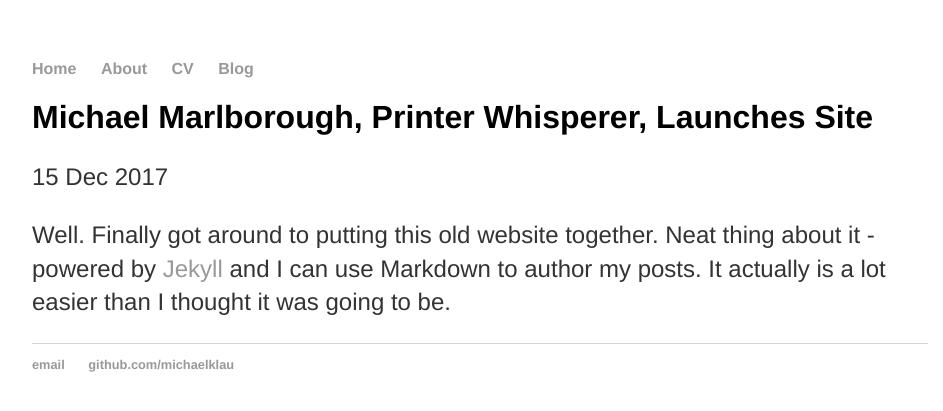
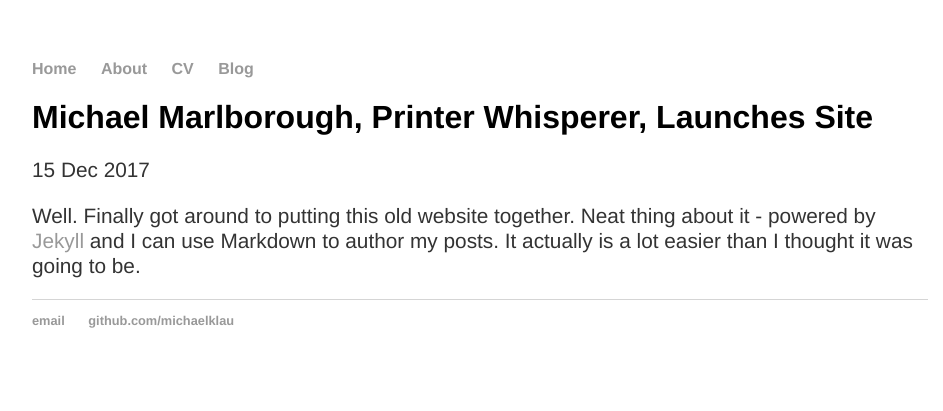
Before and after one commit to MichaelKLAU/michaelklau.github.io, a Jekyll site: the page built from _posts/2017-12-15-michael-marlborough-printer-whisperer-site-launched.md, in a window 1280 px wide. Shown: the top 411 px of the page, without its empty margins (160-1103 px from the left). Built offline with Jekyll 4.4.1, drawn with Linux system fonts in a browser that asks for light colours.

Commit message:
Update main.css

```diff
--- a/css/main.css
+++ b/css/main.css
@@ -24,9 +24,9 @@ h1 {
     font-family:'Helvetica', 'Arial', 'Sans-Serif';
 }
 p {
-    font-size: 1.5em;
+    font-size: 1.3em;
     font-family:'Helvetica', 'Arial', 'Sans-Serif';
-    line-height: 1.4em;
+    line-height: 1.2em;
     color: #333;
 }
 footer {
```
